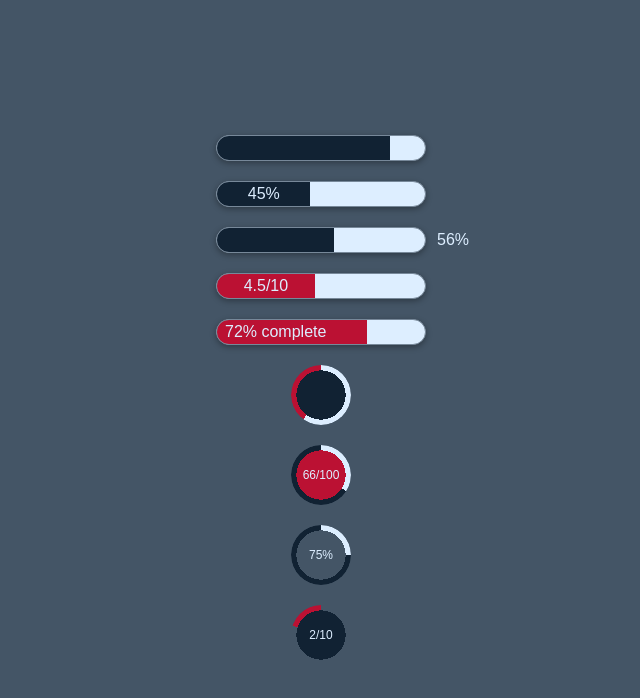
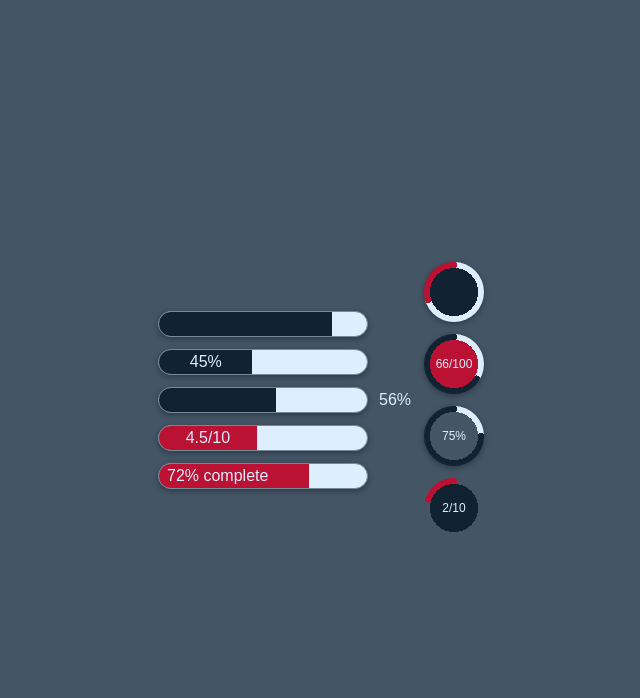
Before and after one commit to refusado/progress.css, a website: page src/test.html in a window 1280 px wide. Shown: the whole page, without its empty margins (319-959 px from the left). Drawn offline with Linux system fonts and the light colour scheme.

Commit message:
creating rounded style for radial bars

```diff
--- a/src/progress.css
+++ b/src/progress.css
@@ -7,6 +7,7 @@
   border-radius: 10em;
   font-size: .75em;
   color: #def;
+  align-items: center;
 
   --pss-value: 50;
   --pss-color: #123;
@@ -17,7 +18,6 @@
     var(--pss-color) calc(100% / (100 / var(--pss-value))),
     transparent 0%
   );
-  align-items: center;
 }
 
 .pss-bar::before {
@@ -45,12 +45,13 @@
 
 .pss-rad {
   display: flex;
+  position: relative;
   width: 5em;
   height: 5em;
   border-radius: 50%;
+  font-size: .75em;
   justify-content: center;
   align-items: center;
-  font-size: .75em;
 
   --pss-value: 65;
   --pss-color: #123;
@@ -61,15 +62,40 @@
   background-image:
     radial-gradient(
       circle,
-      var(--pss-center) calc(72% - var(--pss-width)),
+      var(--pss-center) calc(71% - var(--pss-width)),
       transparent 0),
     conic-gradient(
       transparent calc(100% - 100% / (100 / var(--pss-value))),
       var(--pss-color) 0
     );
-  mask: radial-gradient(
-    circle,
-    var(--pss-center) calc(72% - var(--pss-width)),
-    #000 0
+}
+
+.pss-rad::before {
+  content: '';
+  position: absolute;
+  width: var(--pss-width);
+  height: 50%;
+  left: calc(50% - (var(--pss-width) / 2));
+  top: 0;
+  background-image: radial-gradient(
+    circle at 50% calc(var(--pss-width) / 2),
+    var(--pss-color) calc(var(--pss-width) / 2),
+    transparent 0
   );
 }
+
+.pss-rad::after {
+  content: '';
+  position: absolute;
+  width: var(--pss-width);
+  height: 50%;
+  left: calc(50% - (var(--pss-width) / 2));
+  top: 0;
+  background-image: radial-gradient(
+    circle at 50% calc(var(--pss-width) / 2),
+    var(--pss-color) calc(var(--pss-width) / 2),
+    transparent 0
+  );
+  transform-origin: 50% 100%;
+  transform: rotate(calc(360deg / (-100 / min(var(--pss-value), 100))));
+}
--- a/src/styles.css
+++ b/src/styles.css
@@ -4,14 +4,13 @@ body {
   width: 100vw;
   height: 100vh;
   margin: 0;
-  padding: 100px;
   font-family: sans-serif;
   color: #def;
   background-color: #456;
-  flex-flow: column wrap;
+  flex-flow: row wrap;
   justify-content: center;
   align-items: center;
-  gap: 20px;
+  gap: 56px;
 }
 
 .pss-bar {
@@ -20,4 +19,15 @@ body {
   height: 24px;
   width: 200px;
   font-size: 16px;
+  margin: 12px 0;
 }
+
+.pss-rad {
+  margin: 12px 0;
+  box-shadow: 0 2px 6px #00000055;
+}
+
+.bar-9 {
+  background-color: transparent;
+  box-shadow: none;
+}
--- a/src/test.html
+++ b/src/test.html
@@ -11,6 +11,7 @@
 </head>
 
 <body>
+  <div id="horizontal-bars">
     <div class="pss-bar bar-1" style="--pss-value: 83"></div>
     <div class="pss-bar bar-2" style="--pss-value: 45" data-pss-i="45%"></div>
     <div class="pss-bar bar-3" style="--pss-value: 56" data-pss-o="56%"></div>
@@ -18,8 +19,10 @@
     <div class="pss-bar bar-5" style="--pss-value: 72; --pss-color: #b13">
       72% complete
     </div>
+  </div>
 
-  <div class="pss-rad bar-6" style="--pss-value: 40; --pss-color: #b13; --pss-center: #123"></div>
+  <div id="radial-bars">
+    <div class="pss-rad bar-6" style="--pss-value: 30; --pss-color: #b13; --pss-center: #123"></div>
     <div class="pss-rad bar-7" style="--pss-value: 66; --pss-center: #b13">
       66/100
     </div>
@@ -30,9 +33,9 @@
           --pss-value: 20;
           --pss-color: #b13;
           --pss-center: #123;
-        background-color: transparent;
         ">
       2/10
+    </div>
   </div>
 </body>
 
```
Also changed, not shown: todo.md (+1 -3 lines). Lines whose indentation alone changed are shown as unchanged.
